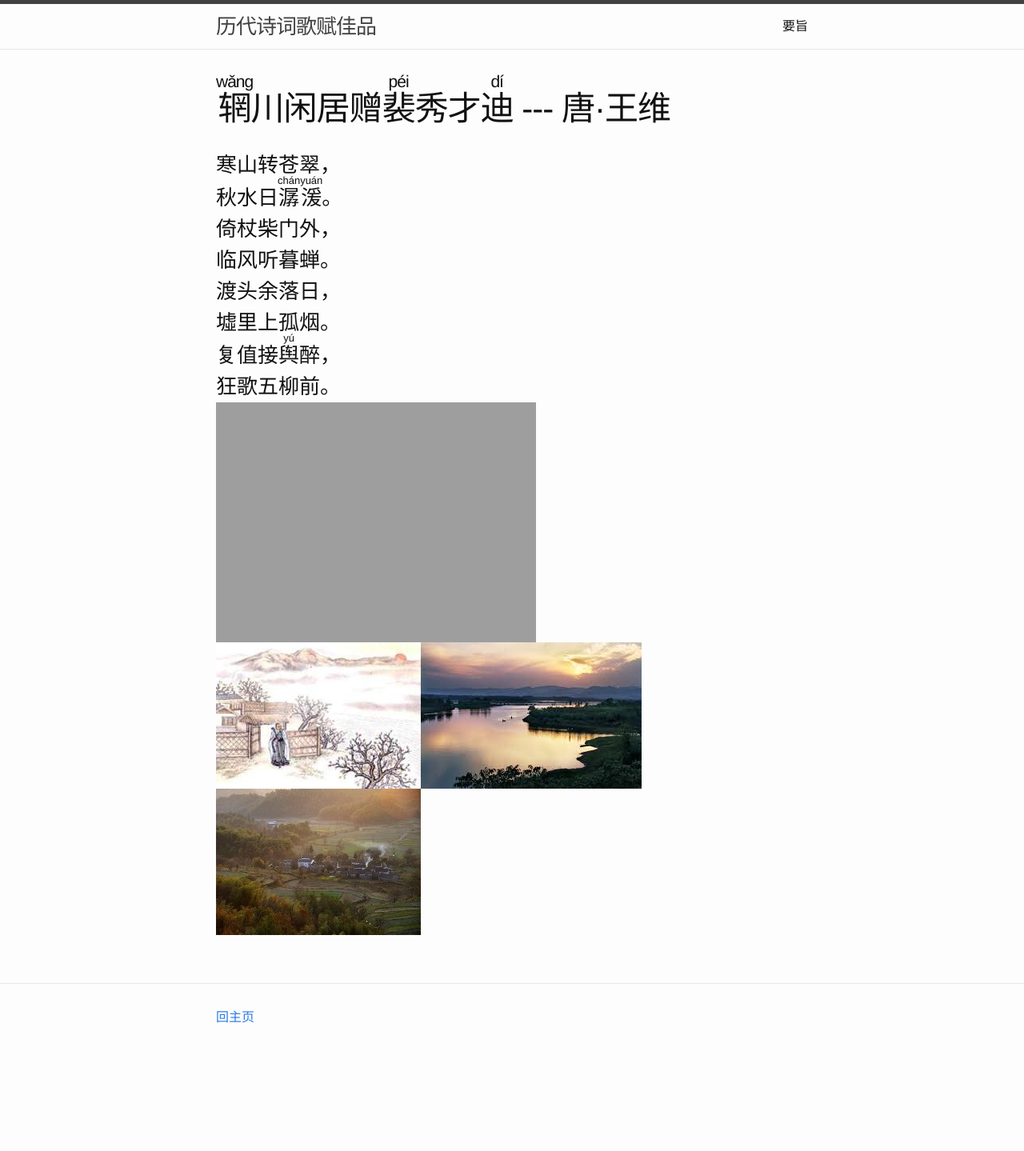
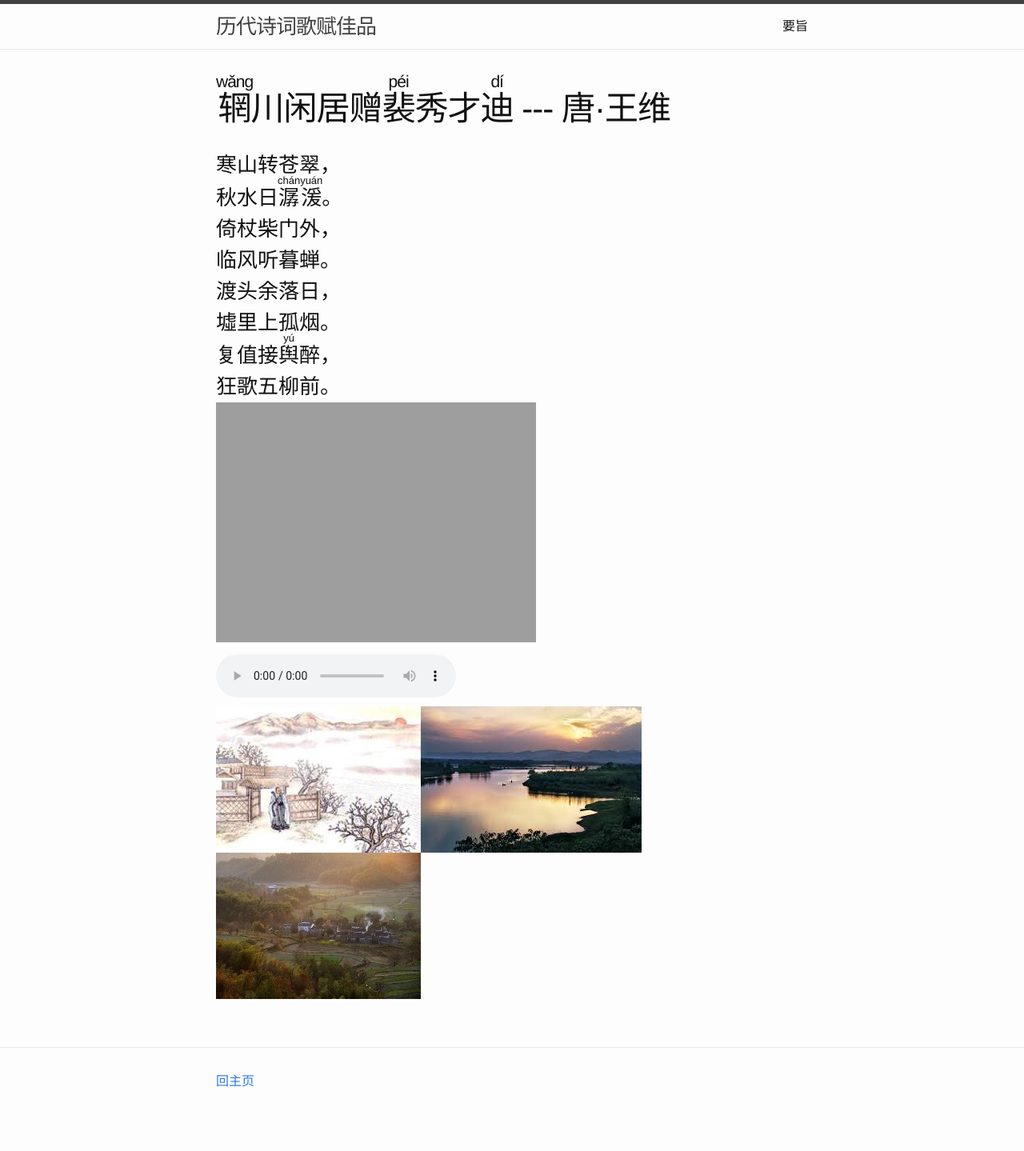
Before and after one commit to jixizh/christams-recipes, a Jekyll site: the page built from _posts/2015-08-03-wangwei-1.md, in a window 1280 px wide. Shown: the whole page at 80% size. Built offline with Jekyll 4.4.1, drawn with Linux system fonts in a browser that asks for light colours; Markdown is read by kramdown in place of the engine named in the settings; before the commit the page ends 1359 px from its top, so only the background shows below that.

Commit message:
gh_mp3_10/08/2015

```diff
--- a/_posts/2015-08-03-wangwei-1.md
+++ b/_posts/2015-08-03-wangwei-1.md
@@ -13,4 +13,9 @@ categories: jekyll update
 复值接<ruby>舆<rt>yú</rt></ruby>醉，
 狂歌五柳前。
 ![langsong]({{ site.url }}/audio/haishanghua.mp3)
+<audio controls preload="metadata" autoplay="autoplay">
+			<source src="audio/haishanghua.mp3" type="audio/mpeg">
+
+			Your browser does not support the audio element.
+		</audio>
 ![chaimen]({{ site.url }}/image/hanshan.jpg)![dutou]({{ site.url }}/image/dutou.jpg)![guyan]({{ site.url }}/image/guyan.jpg)
```
